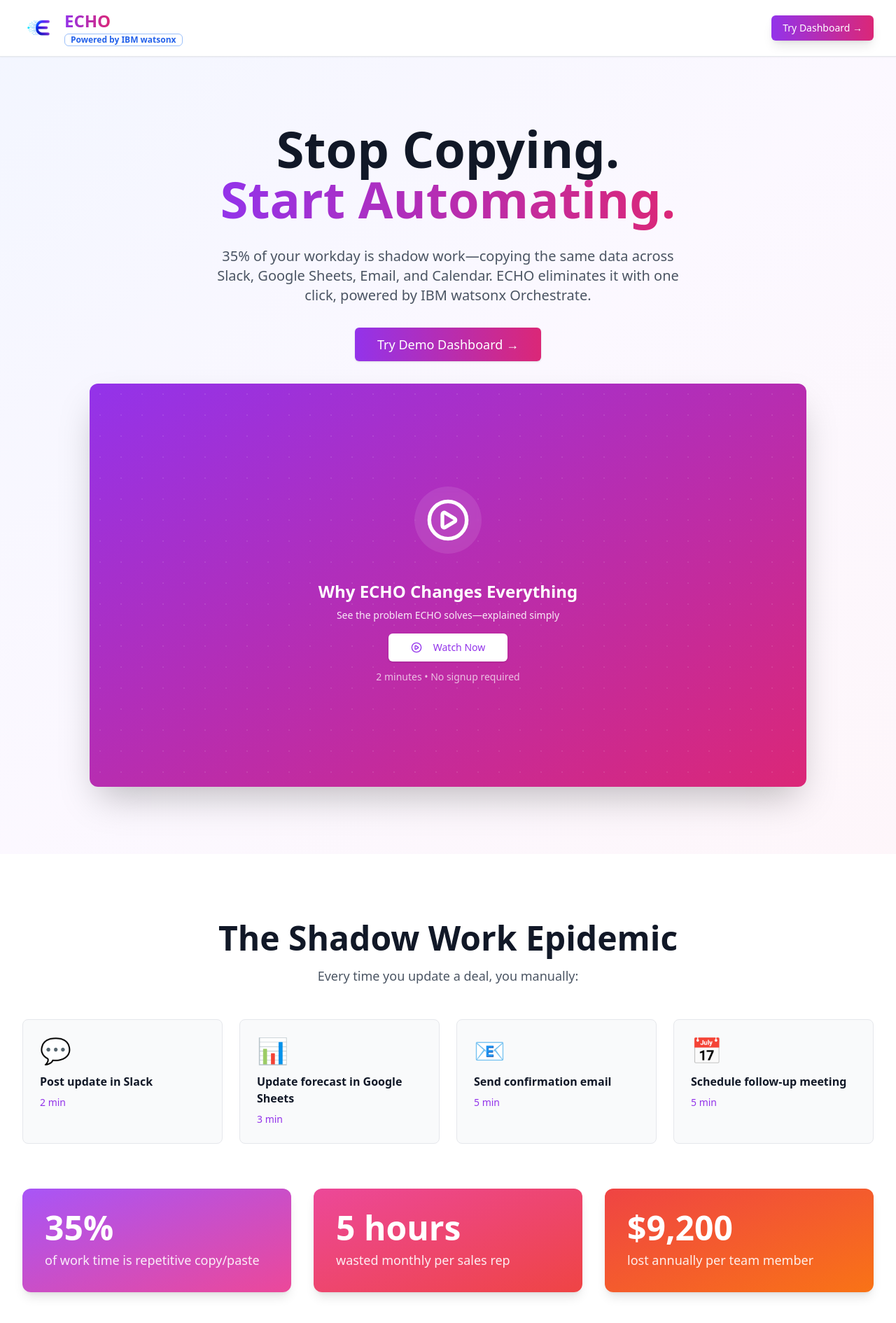
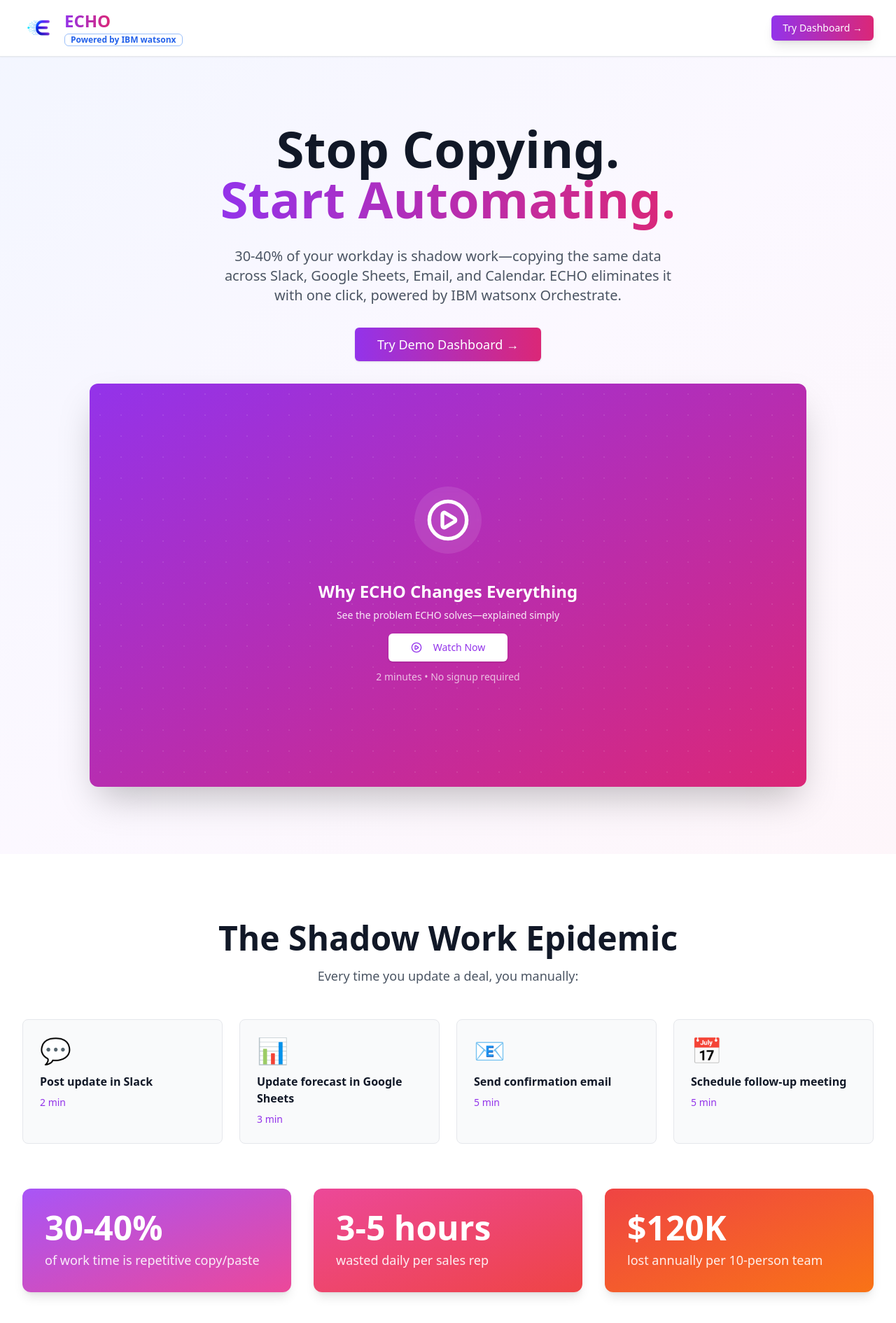
Before and after one commit to felipeah-dev/echo-app, a Next.js app: page / in a window 1280 px wide. Shown: the top 1890 px of the page at 70% size. Built offline with nearby package versions, Linux system fonts and the light colour scheme.

Commit message:
main page correction

```diff
--- a/app/page.tsx
+++ b/app/page.tsx
@@ -18,18 +18,18 @@
 
   const stats = [
     {
-      number: "35%",
+      number: "30-40%",
       label: "of work time is repetitive copy/paste",
       gradient: "from-purple-500 to-pink-500"
     },
     {
-      number: "5 hours",
-      label: "wasted monthly per sales rep",
+      number: "3-5 hours",
+      label: "wasted daily per sales rep",
       gradient: "from-pink-500 to-red-500"
     },
     {
-      number: "$9,200",
-      label: "lost annually per team member",
+      number: "$120K",
+      label: "lost annually per 10-person team",
       gradient: "from-red-500 to-orange-500"
     }
   ]
@@ -148,7 +148,7 @@
 
             {/* Subheadline */}
             <p className="text-lg md:text-xl text-gray-600 max-w-2xl mx-auto">
-              35% of your workday is shadow work—copying the same data across Slack,
+              30-40% of your workday is shadow work—copying the same data across Slack,
               Google Sheets, Email, and Calendar. ECHO eliminates it with one click,
               powered by IBM watsonx Orchestrate.
             </p>
```
